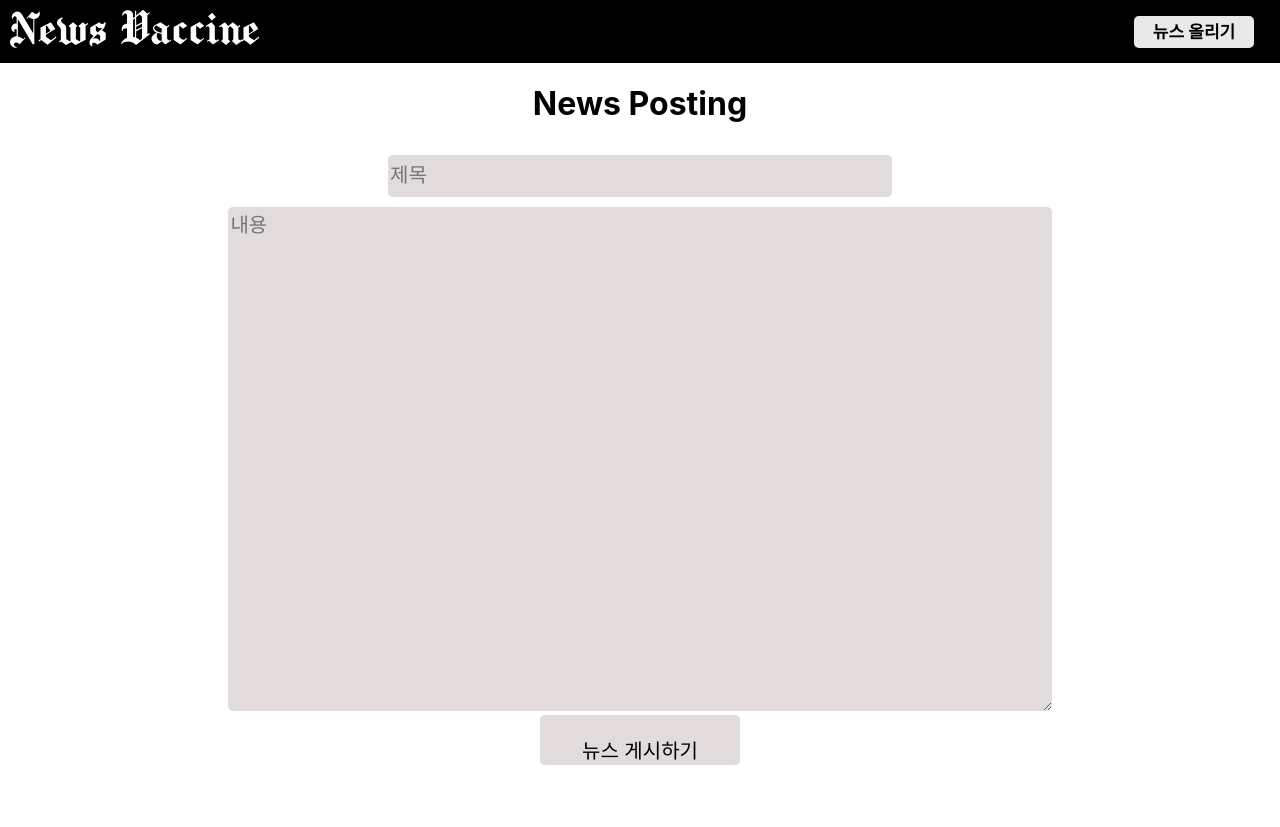
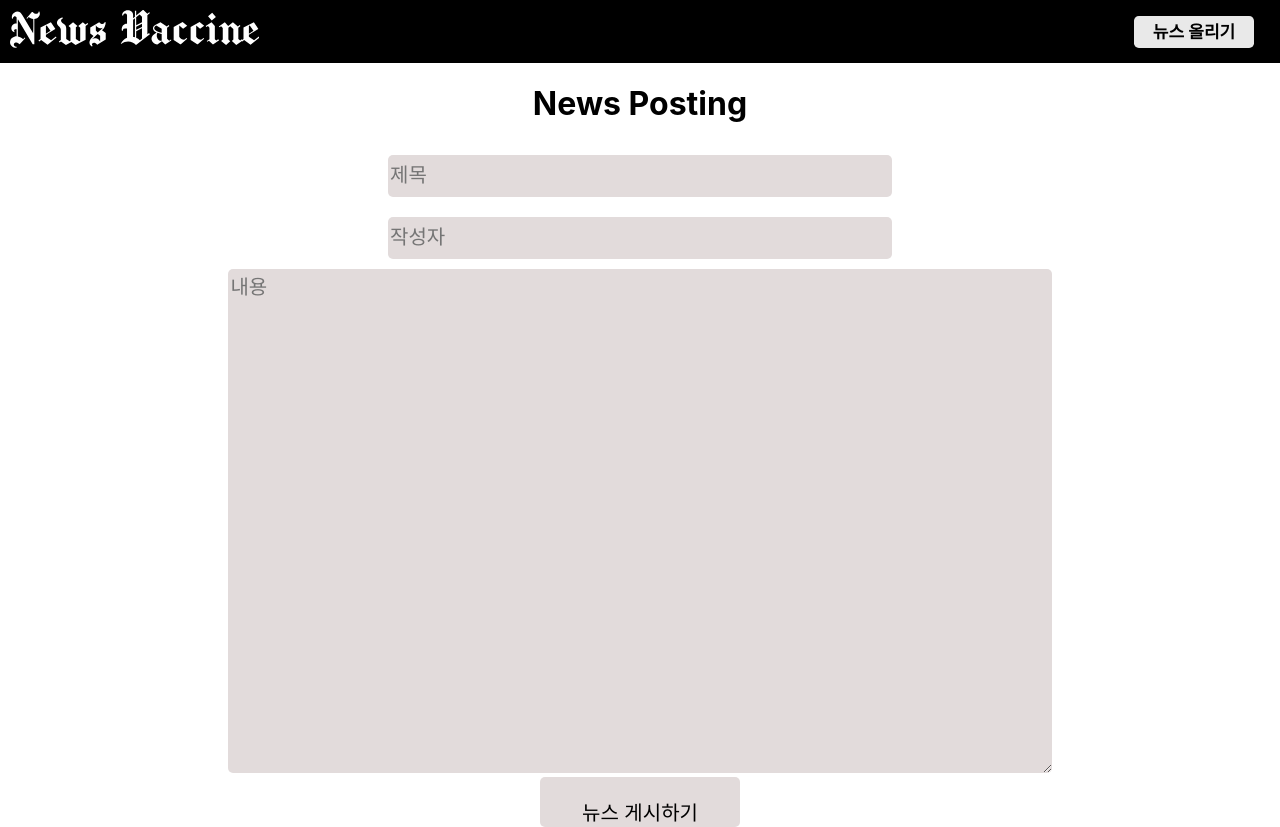
Before and after one commit to TeamChicago/client, a React (Create React App) app: page /register in a window 1280 px wide. Before the commit the page ends 800 px from the top, so only its background shows below. Built offline with nearby package versions, Linux system fonts and the light colour scheme.

Commit message:
New Post api test

```diff
--- a/src/components/Home.jsx
+++ b/src/components/Home.jsx
@@ -14,7 +14,7 @@ function Home() {
         <img src={cbnu} />
       </div>
       <div>
-        <NewsList />
+        <NewsList/>
       </div>
       <div className="descriptions">
         <h2>프로젝트 설명</h2>
--- a/src/components/PostNews.jsx
+++ b/src/components/PostNews.jsx
@@ -1,13 +1,14 @@
 import './PostNews.css';
 import React, { useState } from "react";
 import{ Component } from 'react';
-
+import NewsPostService from "../services/newsPostService"
 class PostNews extends Component {
   constructor(props){
     super(props)
     this.state = {
       titleValue : '',
-      contentValue : ''
+      contentValue : '',
+      writerValue: '',
     }
   }
 
@@ -17,10 +18,11 @@ class PostNews extends Component {
   submitHandler = e => {
     e.preventDefault()
     console.log(this.state)
+    NewsPostService.postNews(this.state)
   }
 
   render() {
-    const {titleValue, contentValue} = this.state
+    const {titleValue, contentValue, writerValue} = this.state
     return (
       <div className="PostNews">
       <h1>News Posting</h1>
@@ -32,6 +34,14 @@ class PostNews extends Component {
             value={titleValue}
             onChange = {this.changeHandler}
             placeholder='제목' />
+        </div>
+        <div>
+          <input className="title-input"
+            type='text'
+            name= "writerValue"
+            value={writerValue}
+            onChange = {this.changeHandler}
+            placeholder='작성자' />
         </div>
         <div className='form-wrapper'>
           <textarea className="news-area"
--- a/src/constants.js
+++ b/src/constants.js
@@ -1,3 +1,3 @@
-const API_URL = "http://localhost:8000/api/v1";
+const API_URL = "http://localhost:8080/api/";
 
 export { API_URL };
--- a/src/services/newsListService.js
+++ b/src/services/newsListService.js
@@ -8,6 +8,10 @@ class NewsListService {
         `${API_URL}/news/`
       )
       .then((res) => {
+        for(var i=0; i<res.data.length; i++)
+          console.log(res.data[i]);
+
+        console.log("api 호출");
         return res.data;
       });
   }
--- /dev/null
+++ b/src/services/newsPostService.js
@@ -0,0 +1,22 @@
+import axios from "axios";
+import { API_URL } from "../constants"
+
+class NewsPostService {
+  async postNews(data) {
+    return await axios
+      .post(
+        `${API_URL}/news/`
+      ,{
+          title : data.titleValue,
+          content : data.contentValue,
+          writer : data.writerValue
+        })
+      .then((res) => {
+        console.log(data)
+        console.log("삽입 api 호출");
+        return res.data;
+      });
+  }
+}
+
+export default new NewsPostService();
```
Also changed, not shown: 1 other file (tests, documents, lock files or other folders).
